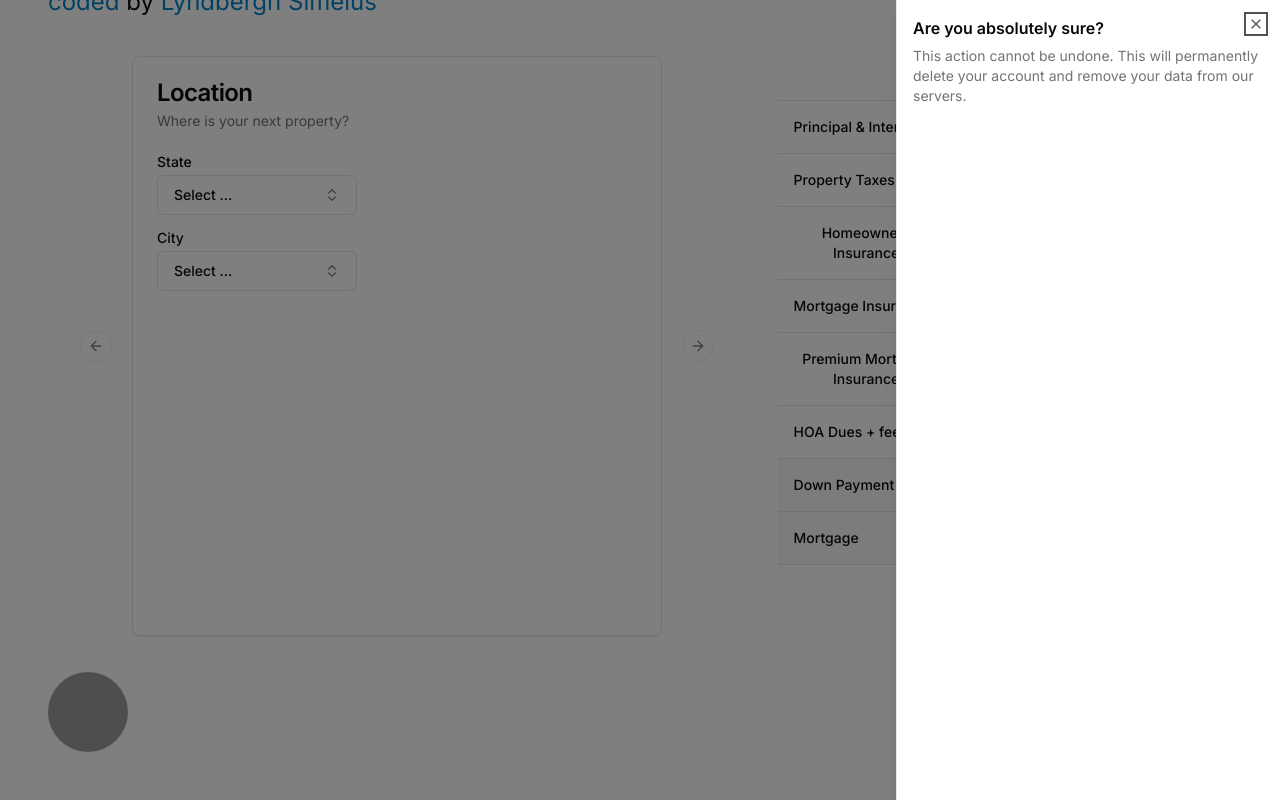
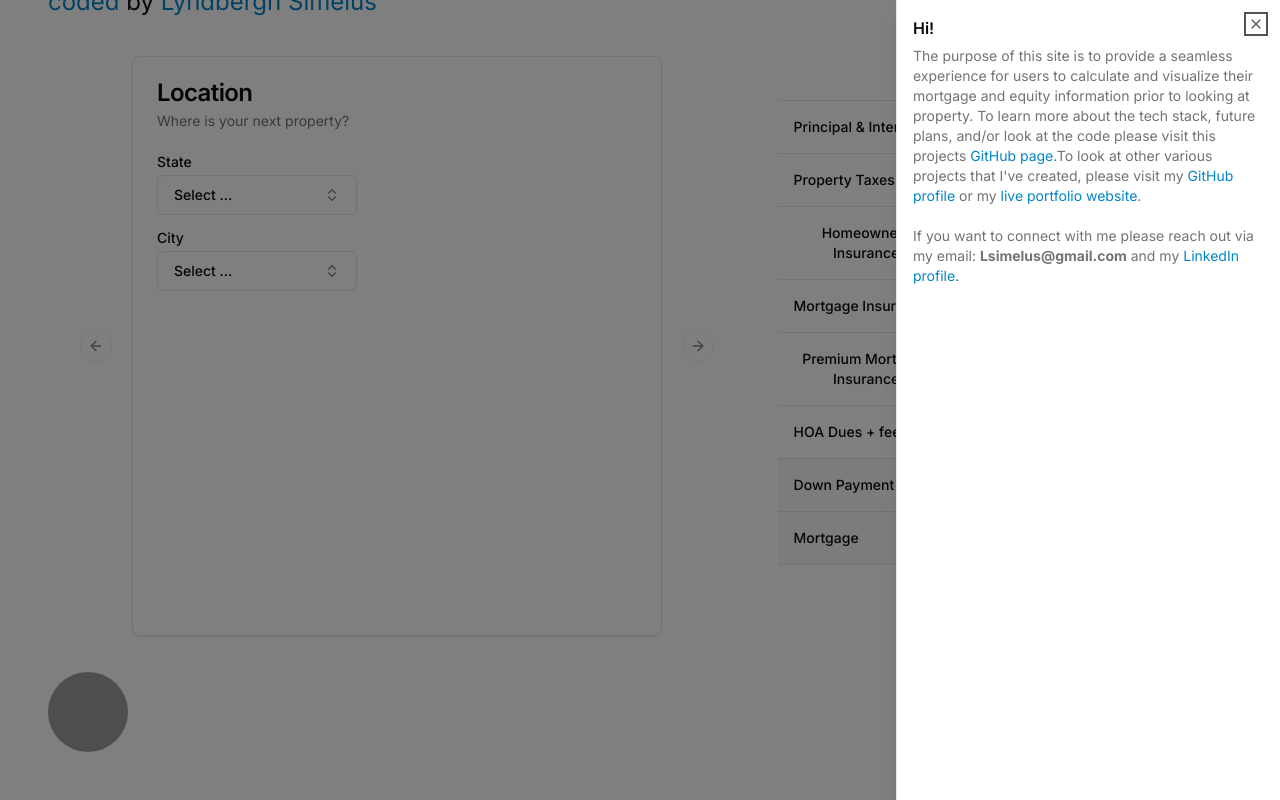
Before and after one commit to Lsimelus/real-calc-client, a Next.js app: page / in a window 1280 px wide. Both pictures are taken after a click on the button 153 px from the left and 854 px from the top of the page. Shown: the part 142-942 px from the top of the page. Built offline with nearby package versions, Linux system fonts and the light colour scheme; grey boxes are pictures that could not be loaded.

Commit message:
todo. Fix math

```diff
--- a/src/app/page.tsx
+++ b/src/app/page.tsx
@@ -30,6 +30,7 @@ import {
   SheetTitle,
   SheetTrigger,
 } from "@/components/ui/sheet";
+import { Footer, Header } from "@/components/ui/margins";
 
 const questions = [
   <Location />,
@@ -106,16 +107,7 @@ export default function Home() {
 
   return (
     <div className="grid grid-cols-5 gap-8 m-6 p-6">
-      <div className="col-span-5 flex items-center text-5xl font-extrabold dark:text-white">
-        Real property, Real Sense
-      </div>
-      <div className="col-span-5  text-2xl dark:text-white">
-        <a className="group text-sky-600 transition duration-300"  href="https://github.com/Lsimelus"
-          target='_blank'
-          rel="noopener">coded</a> by <a className="group text-sky-600 transition duration-300" href="https://www.lyndbergh.net/"
-          target='_blank'>Lyndbergh Simelus <span className="block max-w-0 group-hover:max-w-full transition-all duration-500 h-0.5 bg-sky-600"></span>
-</a>
-      </div>
+      <Header />
       <>
         {!!(percentTrue < 100) && (
           <>
@@ -137,24 +129,9 @@ export default function Home() {
           </>
         )}
       </>
+      <Footer />
 
-      <Sheet>
-        <SheetTrigger>
-          <Avatar>
-            <AvatarImage src="/prof.png" className="hover:bg-sky-700" />
-            <AvatarFallback>CN</AvatarFallback>
-          </Avatar>
-        </SheetTrigger>
-        <SheetContent>
-          <SheetHeader>
-            <SheetTitle>Are you absolutely sure?</SheetTitle>
-            <SheetDescription>
-              This action cannot be undone. This will permanently delete your
-              account and remove your data from our servers.
-            </SheetDescription>
-          </SheetHeader>
-        </SheetContent>
-      </Sheet>
+
     </div>
   );
 }
--- /dev/null
+++ b/src/components/ui/margins.tsx
@@ -0,0 +1,72 @@
+"use client";
+import * as React from "react";
+import { Avatar, AvatarFallback, AvatarImage } from "@/components/ui/avatar";
+
+import {
+  Sheet,
+  SheetContent,
+  SheetDescription,
+  SheetHeader,
+  SheetTitle,
+  SheetTrigger,
+} from "@/components/ui/sheet";
+
+
+export function Header() {
+
+  return (
+    <>
+      <div className="col-span-5 flex items-center text-5xl font-extrabold dark:text-white">
+        Real property, Real Sense
+      </div>
+      <div className="col-span-5  text-2xl dark:text-white">
+        <a
+          className="group text-sky-600 transition duration-300"
+          href="https://github.com/Lsimelus/real-calc-client"
+          target="_blank"
+          rel="noopener"
+        >
+          coded
+        </a>{" "}
+        by{" "}
+        <a
+          className="group text-sky-600 transition duration-300"
+          href="https://www.lyndbergh.net/"
+          target="_blank"
+        >
+          Lyndbergh Simelus{" "}
+          <span className="block max-w-0 group-hover:max-w-full transition-all duration-500 h-0.5 bg-sky-600"></span>
+        </a>
+      </div>
+
+    </>
+  );
+}
+
+
+export function Footer() {
+
+  return (
+          <Sheet>
+            <SheetTrigger>
+              <Avatar>
+                <AvatarImage src="/prof.png" className="hover:bg-sky-700" />
+                <AvatarFallback>CN</AvatarFallback>
+              </Avatar>
+            </SheetTrigger>
+            <SheetContent>
+              <SheetHeader>
+                <SheetTitle>Hi!</SheetTitle>
+                <SheetDescription>
+                  The purpose of this site is to provide a seamless experience for users to calculate and visualize their mortgage and equity information prior to looking at property.
+                  To learn more about the tech stack, future plans, and/or look at the code please visit this projects <a target="_blank" href="https://github.com/Lsimelus/real-calc-client" className="text-sky-600">GitHub page.</a>
+                  To look at other various projects that I've created, please visit my <a target="_blank" href="https://github.com/Lsimelus" className="text-sky-600">GitHub profile</a> or my <a target="_blank" href="todo" className="text-sky-600">live portfolio website</a>.
+                  <br />
+                  <br />
+                  If you want to connect with me please reach out via my email: <strong>Lsimelus@gmail.com</strong> and my <a  target="_blank" href="https://www.linkedin.com/in/lyndbergh-simelus/" className="text-sky-600">LinkedIn profile.</a>
+                </SheetDescription>
+              </SheetHeader>
+            </SheetContent>
+          </Sheet>
+  );
+}
```
